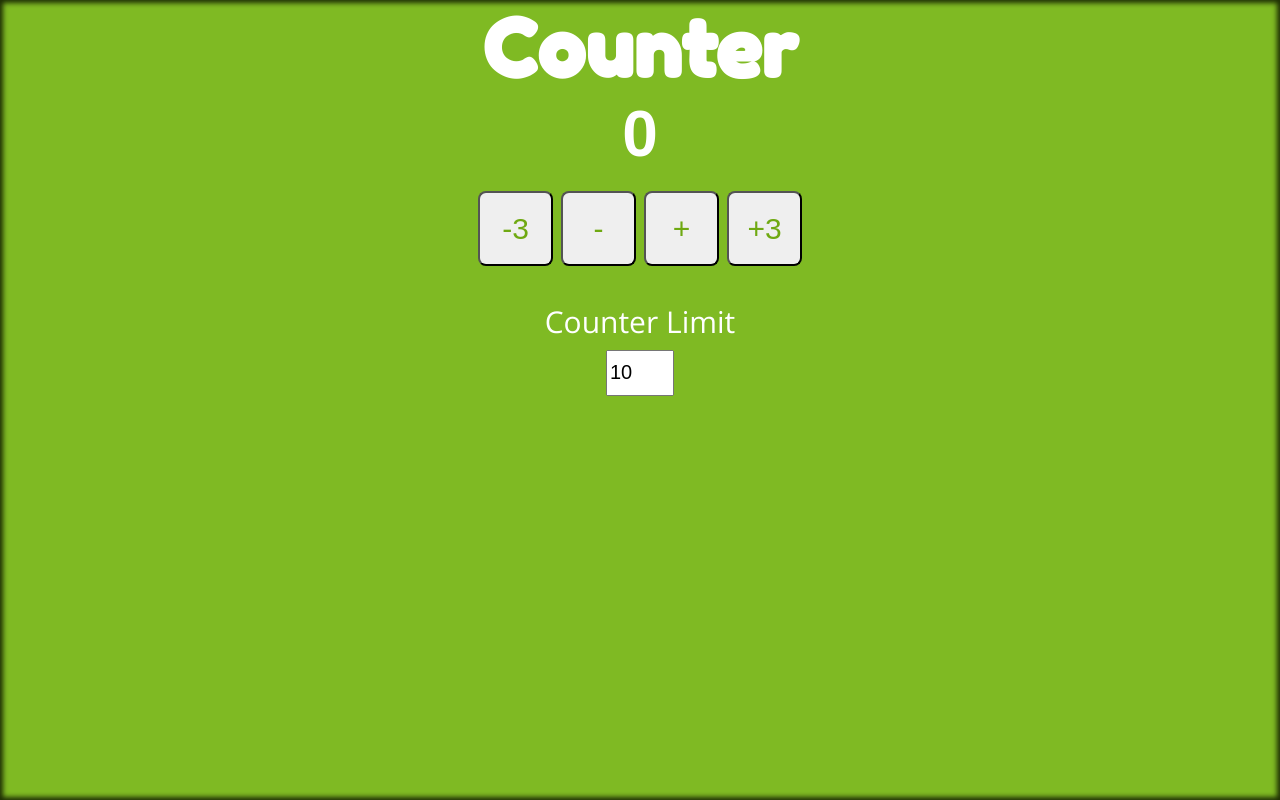
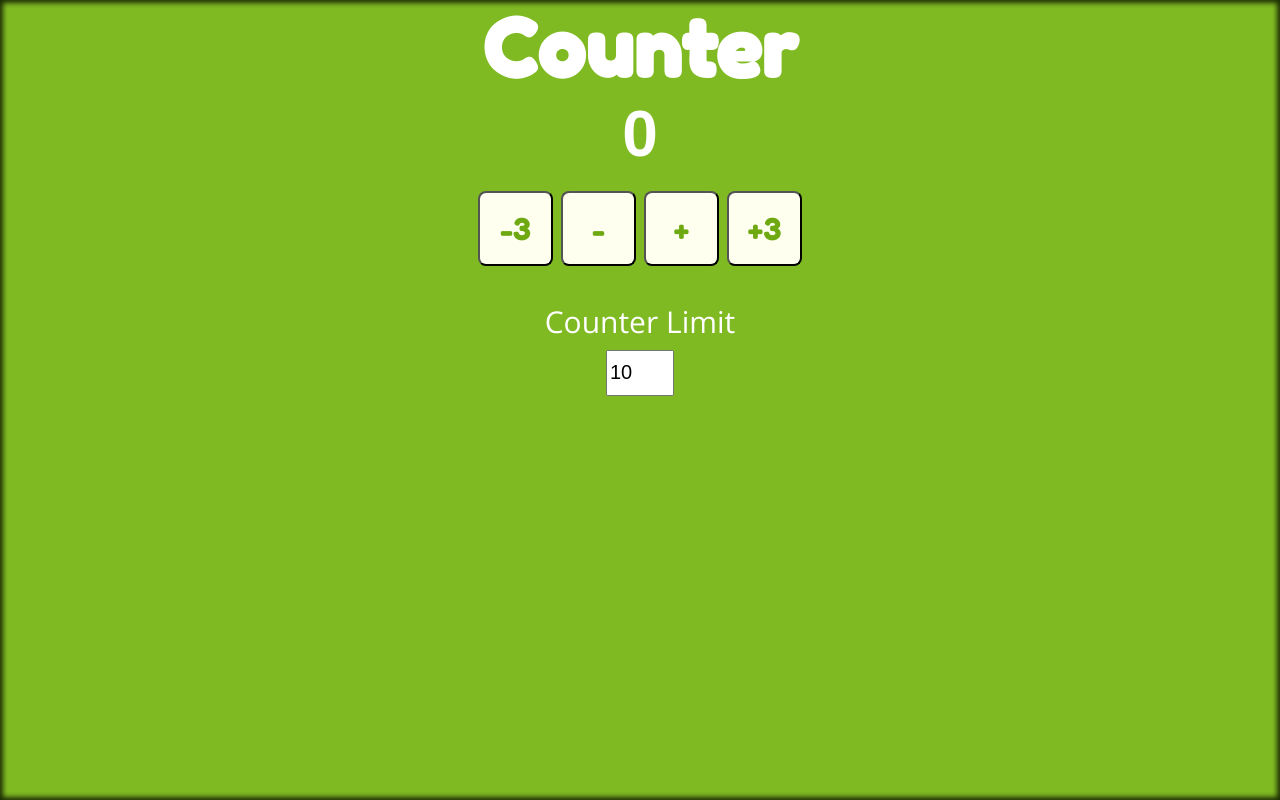
Before and after one commit to richpjames/counter, a React (Create React App) app: page / in a window 1280 px wide. Built offline with nearby package versions, Linux system fonts and the light colour scheme.

Commit message:
give background, align text center and change font family to Fredoka One

```diff
--- a/src/Counter/Button.tsx
+++ b/src/Counter/Button.tsx
@@ -15,6 +15,9 @@ const ButtonWrap = styled.button`
   width: 75px;
   font-size: 30px;
   color: #6fa912;
+  background-color: #fffff0;
+  text-align: center;
+  font-family: "Fredoka One", sans-serif;
   :first-child {
     margin-left: 0px;
   }
```
